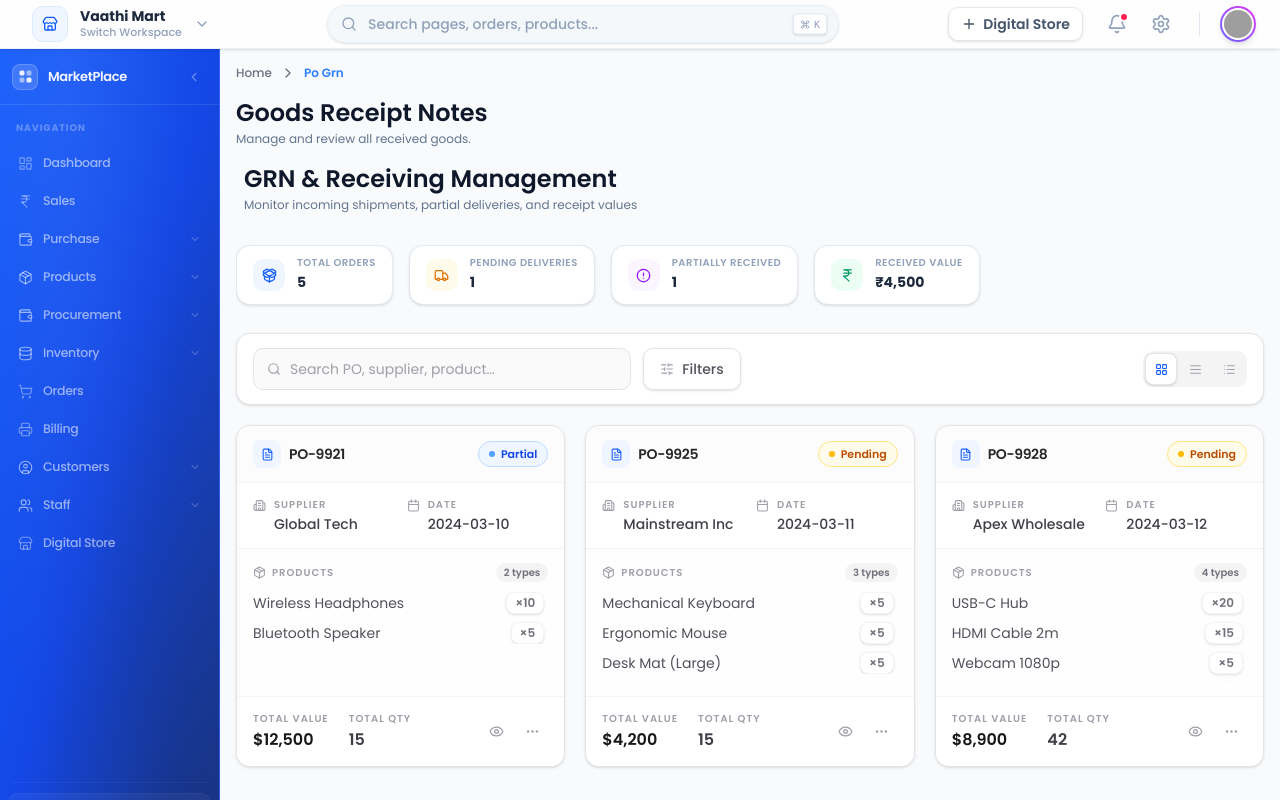
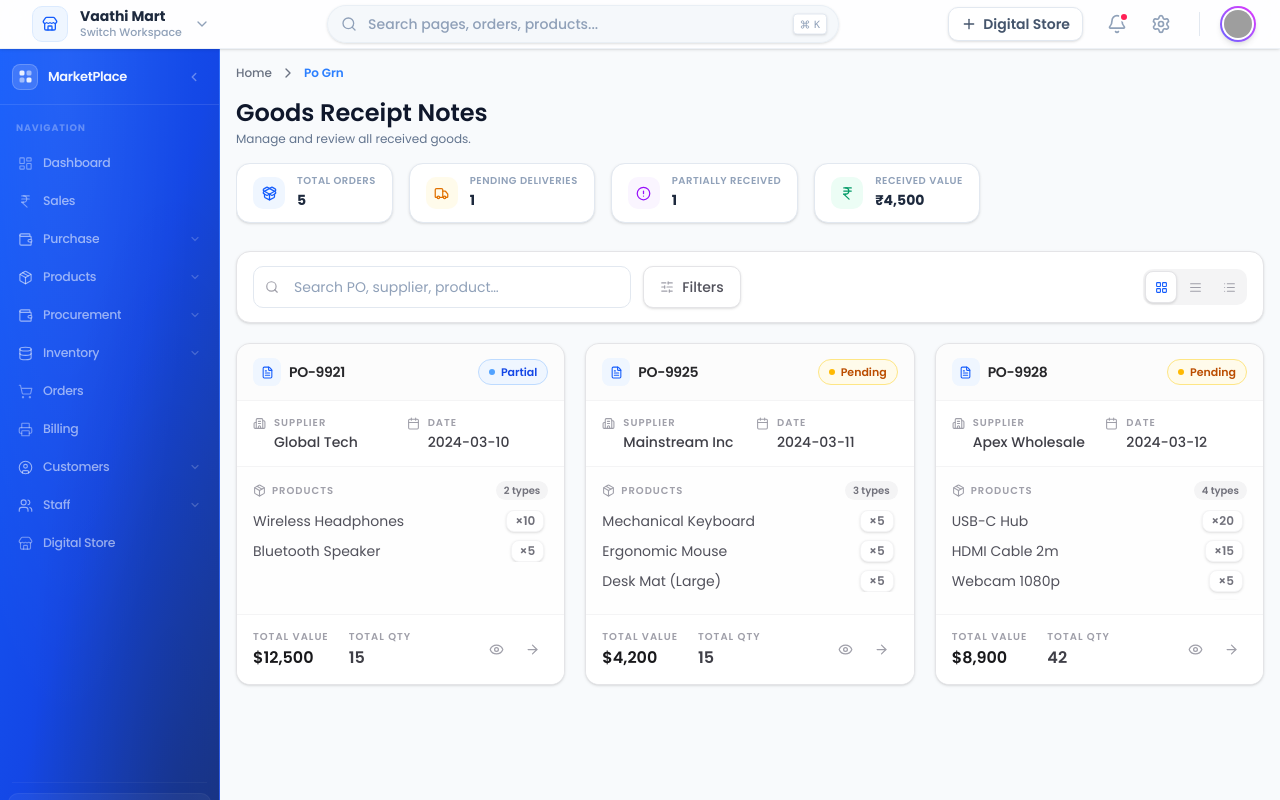
Before and after one commit to Dhanush-coder-ux/market-place, a React (Vite) app: page /po-grn in a window 1280 px wide. Built offline with nearby package versions, Linux system fonts and the light colour scheme; grey boxes are pictures that could not be loaded.

Commit message:
improve the  ui

```diff
--- a/src/features/billing/components/BillingHeader.tsx
+++ b/src/features/billing/components/BillingHeader.tsx
@@ -4,7 +4,7 @@ import {
   Wallet, Banknote, Smartphone, ScanBarcode
 } from "lucide-react";
 import { BillingItem, InvoicePayload } from "../types";
-import { CustomerData } from "../pages/Billing"; // Import the type from Billing.tsx
+import { CustomerData } from "../pages/Billing";
 
 type PaymentMode = "cash" | "upi" | "credit";
 
--- a/src/features/purchase/components/GrnHeader.tsx
+++ b/src/features/purchase/components/GrnHeader.tsx
@@ -1,32 +1,18 @@
 import { PackageOpen, Truck, AlertCircle, IndianRupee } from 'lucide-react';
 import { StatCard } from '@/components/common/StatsCard';
-import Title from '@/components/common/Title';
-// Assuming your mock data uses statuses like 'Completed', 'Pending', and 'Partial'
 import { MOCK_PURCHASES } from "@/features/purchase/pages/Purchase";
 
 const GrnHeader = () => {
-  // 1. Total Volume
   const totalOrders = MOCK_PURCHASES.length;
-
-  // 2. Pending Deliveries (Goods not yet received at all)
   const pendingDeliveries = MOCK_PURCHASES.filter(p => p.status === 'Paid').length;
-
-  // 3. Partial Deliveries (Some goods received, waiting on the rest)
   const partialDeliveries = MOCK_PURCHASES.filter(p => p.status === 'Pending').length;
-
-  // 4. Value of Received Goods (Only counting Completed and Partial orders)
   const valueReceived = MOCK_PURCHASES
     .filter(p => p.status === 'Paid' || p.status === 'Partial')
     .reduce((acc, curr) => acc + curr.total_cost, 0);
 
   return (
     <div className="space-y-4">
-      <div className="flex justify-between items-center px-2">
-        <Title
-          title="GRN & Receiving Management"
-          subtitle="Monitor incoming shipments, partial deliveries, and receipt values"
-        />
-      </div>
+
 
       <div className='flex-none overflow-x-auto pb-2'>
         <div className="flex gap-4 min-w-max">
--- a/src/features/purchase/pages/GrnListView.tsx
+++ b/src/features/purchase/pages/GrnListView.tsx
@@ -11,10 +11,12 @@ import {
   LayoutGrid,
   AlignJustify,
   List,
+  ArrowRight,
 } from "lucide-react";
 
 import { FloatingFormCard } from "@/components/common/FloatingFormCard"
 import GrnHeader from "../components/GrnHeader";
+import Input from "@/components/ui/Input";
 
 /* ================= TYPES ================= */
 type GRNStatus = "Completed" | "Pending" | "Partial";
@@ -146,7 +148,7 @@ const ActionBtns = ({ onClick, cls = "" }: { onClick?: () => void; cls?: string
       title="More Options"
       className="w-8 h-8 flex items-center justify-center rounded-lg text-zinc-400 hover:text-zinc-700 hover:bg-zinc-100 border border-transparent hover:border-zinc-200 transition-all"
     >
-      <MoreHorizontal size={15} />
+      <ArrowRight size={15} />
     </button>
   </div>
 );
@@ -458,9 +460,8 @@ const GRNCardView = () => {
         <div className="bg-white px-4 py-3.5 rounded-xl border border-zinc-200 shadow-sm flex flex-col sm:flex-row items-stretch sm:items-center gap-3">
           {/* Search */}
           <div className="relative flex-1 max-w-sm">
-            <Search size={14} className="absolute left-3.5 top-1/2 -translate-y-1/2 text-zinc-400 pointer-events-none" />
-            <input
-              className="w-full pl-9 pr-4 py-2.5 bg-zinc-50 border border-zinc-200 rounded-lg text-sm text-zinc-800 placeholder-zinc-400 focus:outline-none focus:ring-2 focus:ring-blue-500/20 focus:border-blue-400 focus:bg-white transition-all"
+            <Input
+            leftIcon={<Search size={14} className="text-zinc-400" />}
               placeholder="Search PO, supplier, product…"
               value={search}
               onChange={(e) => setSearch(e.target.value)}
```
